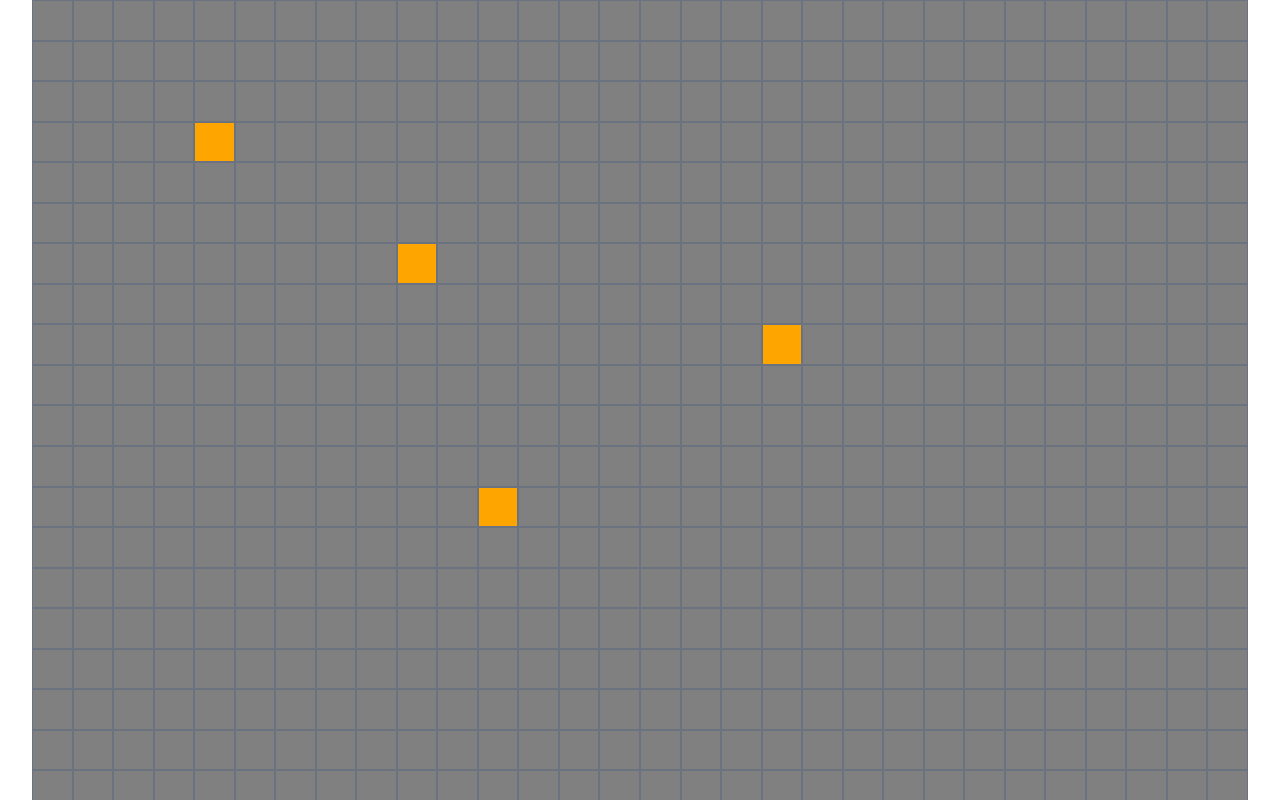
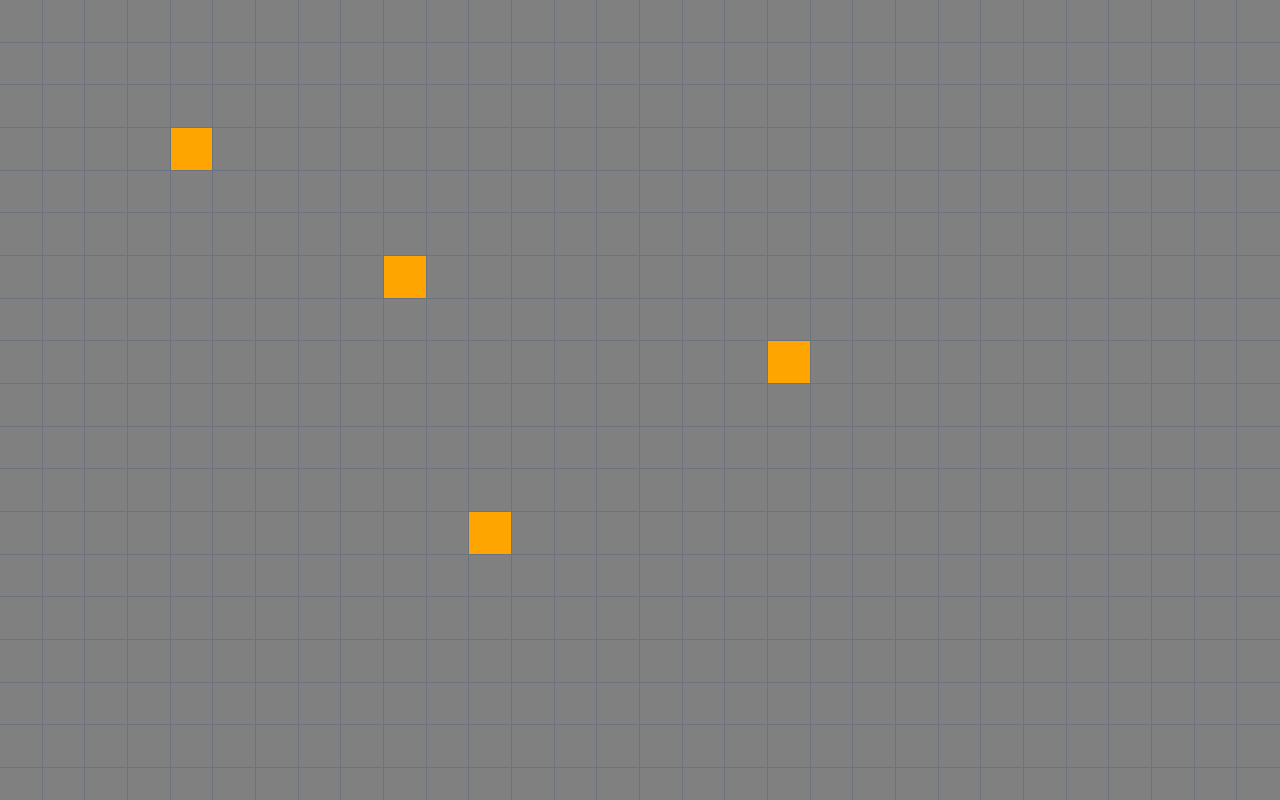
Before and after one commit to trungne/slither-ai, a Next.js app: page / in a window 1280 px wide. Shown: the top 800 px of the page. Built offline with nearby package versions, Linux system fonts and the light colour scheme.

Commit message:
chore: scroll to snake

```diff
--- a/components/Game.tsx
+++ b/components/Game.tsx
@@ -36,6 +36,8 @@ const Game = () => {
         timerId = setTimeout(() => {
           blockChangeDirectionRef.current = false;
         }, FPS);
+
+        e.preventDefault();
       }
       switch (e.key) {
         case "ArrowUp":
@@ -106,15 +108,23 @@ const Game = () => {
           }
 
           if (foodIdx > -1) {
+            newWorm.push(last);
             // remove food
             foodPositionsRef.current.splice(foodIdx, 1);
 
             // add new food
-            const newFood = createFoodPosition(foodPositionsRef.current);
+            const newFood = createFoodPosition([
+              ...foodPositionsRef.current,
+              ...newWorm,
+            ]);
             foodPositionsRef.current.push(newFood);
-            newWorm.push(last);
           }
           blockChangeDirectionRef.current = false;
+          const headDiv = document.querySelector(
+            `#column-${newWorm[0].column}-row-${newWorm[0].row}`
+          );
+          headDiv?.scrollIntoView({ block: "center", inline: "center" });
+
           return newWorm;
         });
       }
@@ -128,17 +138,16 @@ const Game = () => {
     };
   }, [mainDirection]);
   return (
-    <div className={styles.container}>
+    <div>
       <main
         style={{
           gridTemplateRows: `repeat(${DIMENSION}, minmax(0, 1fr))`,
           gridTemplateColumns: `repeat(${DIMENSION}, minmax(0, 1fr))`,
-          gridAutoFlow: "column",
         }}
-        className="grid"
+        className="grid  grid-flow-dense"
       >
-        {Array.from(Array(DIMENSION).keys()).map((column) => {
-          return Array.from(Array(DIMENSION).keys()).map((row) => {
+        {Array.from(Array(DIMENSION).keys()).map((row) => {
+          return Array.from(Array(DIMENSION).keys()).map((column) => {
             const backgroundColor = getBoxBackgroundColor({
               boxPosition: { column: column, row: row },
               worm: mainWorm,
@@ -149,7 +158,7 @@ const Game = () => {
               <div
                 id={`column-${column}-row-${row}`}
                 key={`column-${column}-row-${row}`}
-                className=" aspect-square border border-solid border-gray-500"
+                className="aspect-square outline outline-1 outline-gray-500 "
                 style={{ backgroundColor }}
               ></div>
             );
--- a/styles/globals.css
+++ b/styles/globals.css
@@ -4,10 +4,15 @@
 
 html,
 body {
+  height: 100%;
   padding: 0;
   margin: 0;
   font-family: -apple-system, BlinkMacSystemFont, Segoe UI, Roboto, Oxygen,
     Ubuntu, Cantarell, Fira Sans, Droid Sans, Helvetica Neue, sans-serif;
+}
+
+body {
+  min-height: 100%;
 }
 
 a {
```
